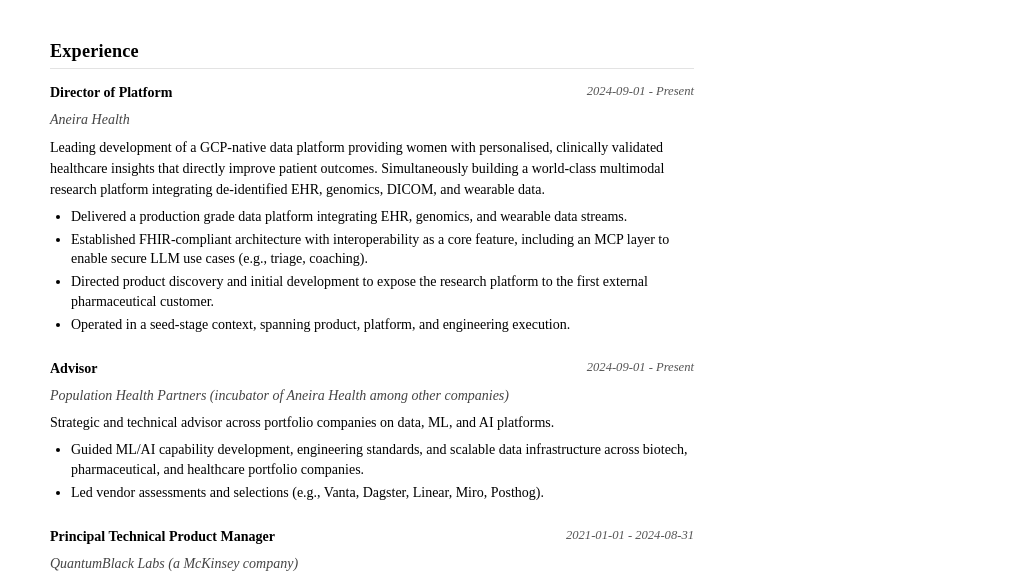
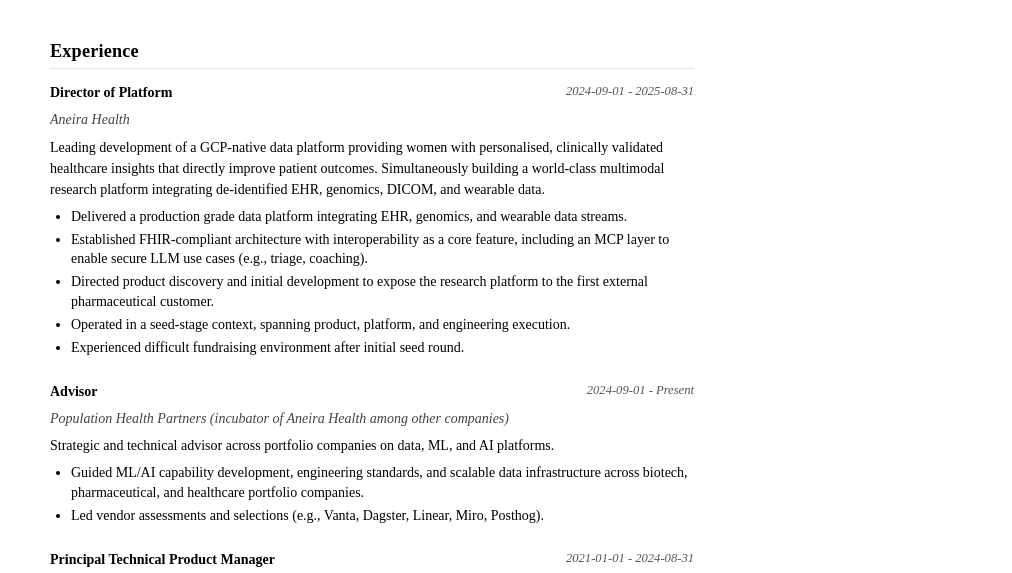
Before and after one commit to datajoely/js_resume, a website: page docs/index.html in a window 1280 px wide. Shown: the part 228-801 px from the top of the page, without its empty margins (268-1280 px from the left). Drawn offline with Linux system fonts and the light colour scheme; a web font is replaced by a local one.

Commit message:
chore: ✏️ Update work experience details and end date  - 📅 Updated end date for Director of Platform position  - 📜 Added new highlight regarding fundraising challenges in resume  - 📄 Synced changes in index.html and resume.json

```diff
--- a/docs/index.html
+++ b/docs/index.html
@@ -483,11 +483,11 @@
       <div class="work-item">
         <div class="work-header">
           <div class="work-title">Director of Platform</div>
-          <div class="work-date">2024-09-01 - Present</div>
+          <div class="work-date">2024-09-01 - 2025-08-31</div>
         </div>
         <div class="company">Aneira Health</div>
         <div class="work-summary">Leading development of a GCP-native data platform providing women with personalised, clinically validated healthcare insights that directly improve patient outcomes. Simultaneously building a world-class multimodal research platform integrating de-identified EHR, genomics, DICOM, and wearable data.</div>
-        <ul class="highlights"><li>Delivered a production grade data platform integrating EHR, genomics, and wearable data streams.</li><li>Established FHIR-compliant architecture with interoperability as a core feature, including an MCP layer to enable secure LLM use cases (e.g., triage, coaching).</li><li>Directed product discovery and initial development to expose the research platform to the first external pharmaceutical customer.</li><li>Operated in a seed-stage context, spanning product, platform, and engineering execution.</li></ul>
+        <ul class="highlights"><li>Delivered a production grade data platform integrating EHR, genomics, and wearable data streams.</li><li>Established FHIR-compliant architecture with interoperability as a core feature, including an MCP layer to enable secure LLM use cases (e.g., triage, coaching).</li><li>Directed product discovery and initial development to expose the research platform to the first external pharmaceutical customer.</li><li>Operated in a seed-stage context, spanning product, platform, and engineering execution.</li><li>Experienced difficult fundraising environment after initial seed round.</li></ul>
       </div>
 
       <div class="work-item">
--- a/resume.json
+++ b/resume.json
@@ -25,12 +25,14 @@
       "position": "Director of Platform",
       "url": "https://www.aneira.health",
       "startDate": "2024-09-01",
+      "endDate" : "2025-08-31",
       "summary": "Leading development of a GCP-native data platform providing women with personalised, clinically validated healthcare insights that directly improve patient outcomes. Simultaneously building a world-class multimodal research platform integrating de-identified EHR, genomics, DICOM, and wearable data.",
       "highlights": [
         "Delivered a production grade data platform integrating EHR, genomics, and wearable data streams.",
         "Established FHIR-compliant architecture with interoperability as a core feature, including an MCP layer to enable secure LLM use cases (e.g., triage, coaching).",
         "Directed product discovery and initial development to expose the research platform to the first external pharmaceutical customer.",
-        "Operated in a seed-stage context, spanning product, platform, and engineering execution."
+        "Operated in a seed-stage context, spanning product, platform, and engineering execution.",
+        "Position ended as the company was unable to secure follow-on funding in a difficult fundraising environment."
       ]
     },
     {
```
Also changed, not shown: 1 other file.
